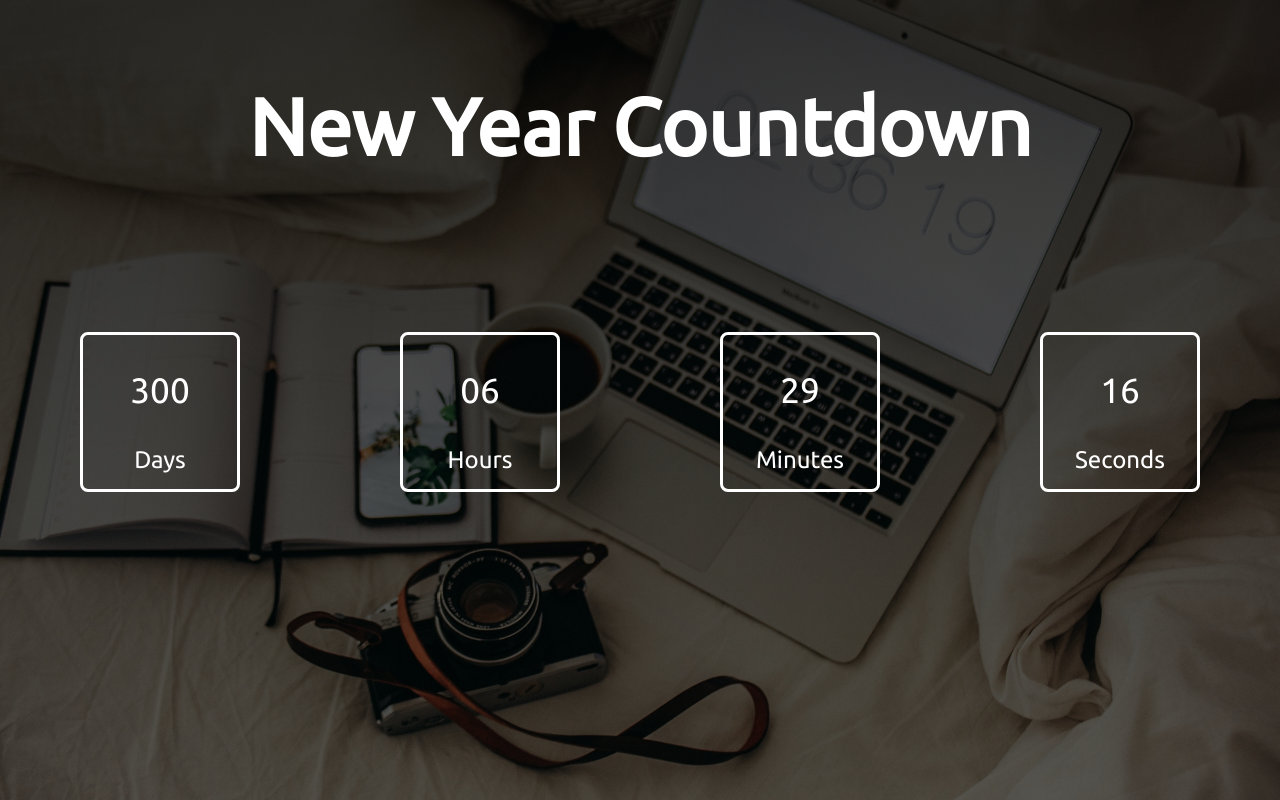
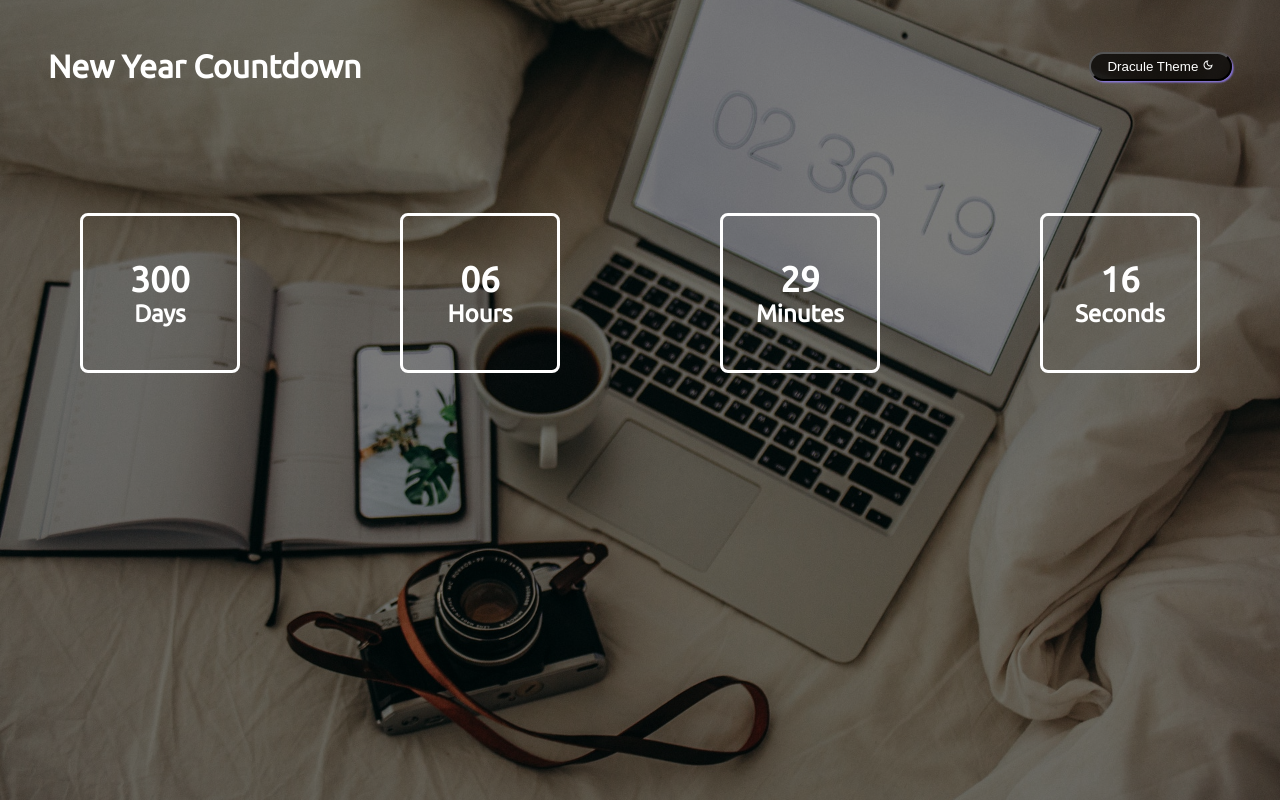
Before and after one commit to lpontes8/countdown-newyear, a plain HTML site: page index.html in a window 1280 px wide. Drawn offline with Linux system fonts and the light colour scheme.

Commit message:
add dracule theme

```diff
--- a/index.css
+++ b/index.css
@@ -1,45 +1,61 @@
 @import url('https://fonts.googleapis.com/css2?family=Ubuntu&display=swap');
 
 * {
+    margin: 0;
+    padding: 0;
     box-sizing: border-box;
 }
 
 body {
-    margin: 0;
     font-family: 'Ubuntu', sans-serif;
     color: #fff;
-    background: linear-gradient(rgba(0,0,0,0.8), rgba(0,0,0,0.6)), url('./pexels-daria-shevtsova-916335.jpg');
+    background-image: url('./images/pexels-daria-shevtsova-916335.jpg');
     background-size: cover;
     background-position: center center;
-    background-blend-mode:darken;
-    min-height:100vh;
+    min-height: 100vh;
+}
+
+#shadow {
+    background: rgba(0, 0, 0, 0.5);
+    height: 100vh;
+    width: 100%;
+}
+
+header,
+.container {
+    padding: 3rem;
     display: flex;
-    flex-direction: column;
+    flex-direction: row;
+    flex-flow: wrap;
+    justify-content: space-between;
     align-items: center;
 }
 
-h1 {
-    margin: 5rem;
-    font-size: 5rem;
+header button {
+    color: #fff;
+    height: fit-content;
+    align-content: center;
+    align-self: center;
+    padding: 0.3rem 1rem;
+    border-radius: 10rem;
+    background-color: rgba(0, 0, 0, 0.7);
+    box-shadow: 0.1rem 0.1rem 0.1rem rgba(149, 128, 255, 0.8);
 }
 
 .container {
-    margin: 5rem;
-    display: flex;
-    flex-direction: row;
-    justify-content: center;
-    align-content: space-around;
-    flex-flow: wrap;
-    gap: 10rem;
+    margin: 2rem;
 }
 
 .date-control {
+    display: flex;
+    flex-direction: column;
+    border: 0.2rem solid;
+    justify-content: center;
+    align-items: center;
     height: 10rem;
     width: 10rem;
+    font-weight: bolder;
     border-radius: 5%;
-    border: 0.2rem solid;
-    text-align: center;
-    transition: 0.8s;
 }
 
 .date-control p {
@@ -52,7 +68,7 @@ h1 {
 }
 
 .date-control:hover {
-    width: 12rem;
-    height: 12rem;
-    color: #00754B;
+    background-color: rgba(0, 0, 0, 0.2);
+    width: 11rem;
+    height: 11rem;
 }
--- a/index.html
+++ b/index.html
@@ -1,5 +1,6 @@
 <!DOCTYPE html>
 <html lang="en">
+
 <head>
     <meta charset="UTF-8">
     <meta http-equiv="X-UA-Compatible" content="IE=edge">
@@ -7,9 +8,13 @@
     <link rel="stylesheet" href="./index.css">
     <title>Counter</title>
 </head>
+
 <body>
-    <h1>New Year Countdown</h1>
-
+    <div id="shadow">
+        <header>
+            <h1 id="logo">New Year Countdown</h1>
+            <button id="theme-button">Dracule Theme <img src="./images/dark.svg" alt="dark theme icon"></button>
+        </header>
         <div class="container">
             <div class="date-control">
                 <p class="date-text" id="days"></p>
@@ -29,7 +34,9 @@
             </div>
         </div>
 
+    </div>
+
     <script src="index.js"></script>
 </body>
-<!--Image src: https://www.pexels.com/pt-br/foto/notebook-macbook-air-ao-lado-e-camera-916335/-->
+
 </html>
--- a/index.js
+++ b/index.js
@@ -2,6 +2,11 @@ const days = document.getElementById("days");
 const hours = document.getElementById("hours");
 const minutes = document.getElementById("minutes");
 const seconds = document.getElementById("seconds");
+const themeBtn = document.getElementById("theme-button");
+const shadow = document.getElementById("shadow");
+const dateControls = document.getElementsByClassName("date-control");
+const logo = document.getElementById("logo");
+let themeIndicator = 0;
 
 const timeToFormat = (time) => {
     return time < 10 ? `0${time}` : time;
@@ -19,7 +24,7 @@ function countdownNewYear() {
 
     const daysDisplay = Math.floor(totalSeconds / 60 / 60 / 24);
     const hoursDisplay = Math.floor(totalSeconds / 60 / 60) % 24;
-    const minutesDisplay = Math.floor(totalSeconds/ 60 ) % 60;
+    const minutesDisplay = Math.floor(totalSeconds / 60) % 60;
     const secondsDisplay = Math.floor(totalSeconds) % 60;
 
     days.innerHTML = timeToFormat(daysDisplay);
@@ -32,3 +37,33 @@ function countdownNewYear() {
 countdownNewYear();
 
 setInterval(countdownNewYear, 1000);
+
+themeBtn.addEventListener('click', () => {
+    if (themeIndicator === 0) {
+        themeBtn.innerHTML = `Light Theme <img src="./images/sun.svg" alt="light theme icon">`
+        shadow.style.backgroundColor = "rgba(0,0,0,0.9)";
+        logo.style.color = "#800080";
+        themeBtn.style.color = "inherit";
+        themeBtn.style.boxShadow = "0.1rem 0.1rem 0.1rem rgba(255,255,255,0.8)"
+
+        for (let i = 0; i < dateControls.length; i++) {
+            dateControls[i].style.color = "#800080";
+        }
+
+        themeIndicator = 1;
+
+    } else {
+        themeBtn.innerHTML = `Dracule Theme <img src="./images/dark.svg" alt="dark theme icon">`;
+        shadow.style.backgroundColor = "rgba(0,0,0,0.5)";
+        logo.style.color = "inherit";
+        themeBtn.style.color = "#fff";
+        themeBtn.style.boxShadow = "0.1rem 0.1rem 0.1rem rgba(149,128,255,0.8)"
+
+        for (let i = 0; i < dateControls.length; i++) {
+            dateControls[i].style.color = "inherit";
+        }
+
+        themeIndicator = 0;
+    }
+
+})
```
Also changed, not shown: images/dark.svg (added), images/pexels-daria-shevtsova-916335.jpg (renamed from pexels-daria-shevtsova-916335.jpg), images/sun.svg (added). Lines whose indentation alone changed are shown as unchanged.
